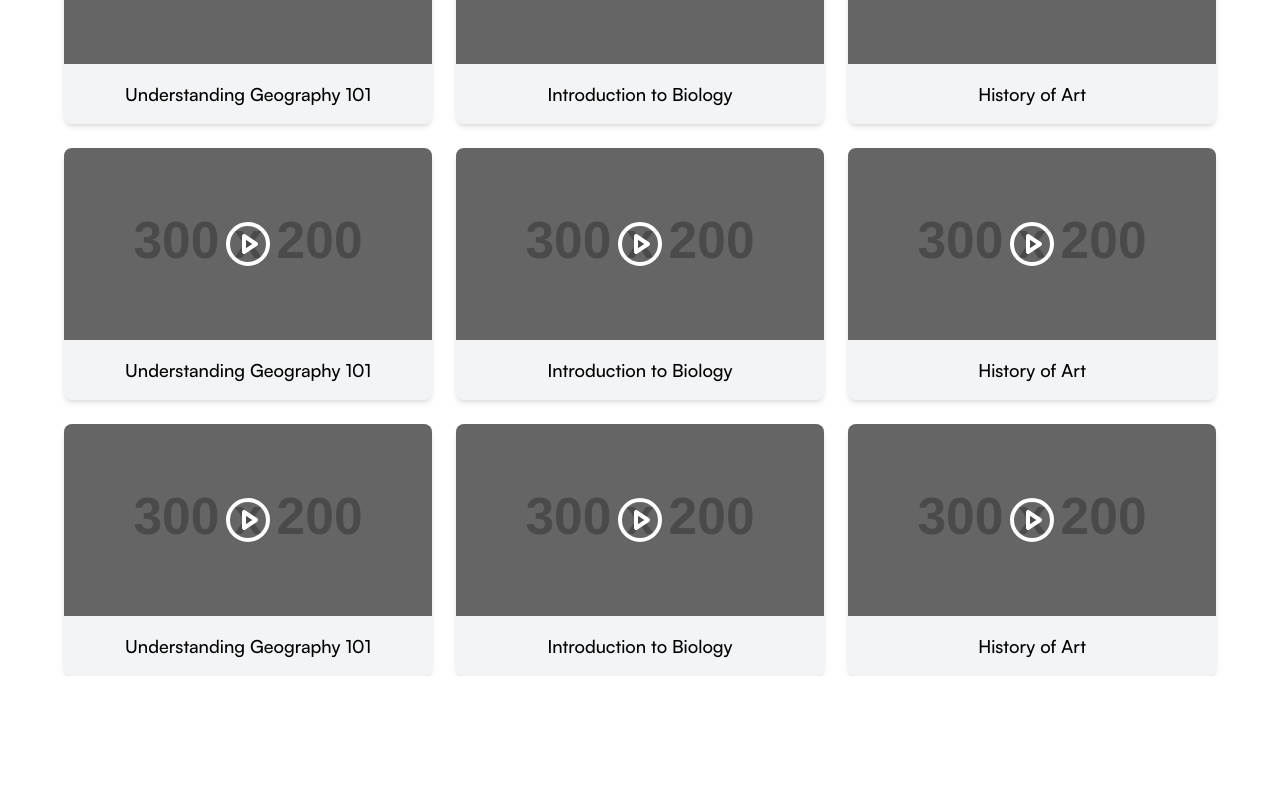
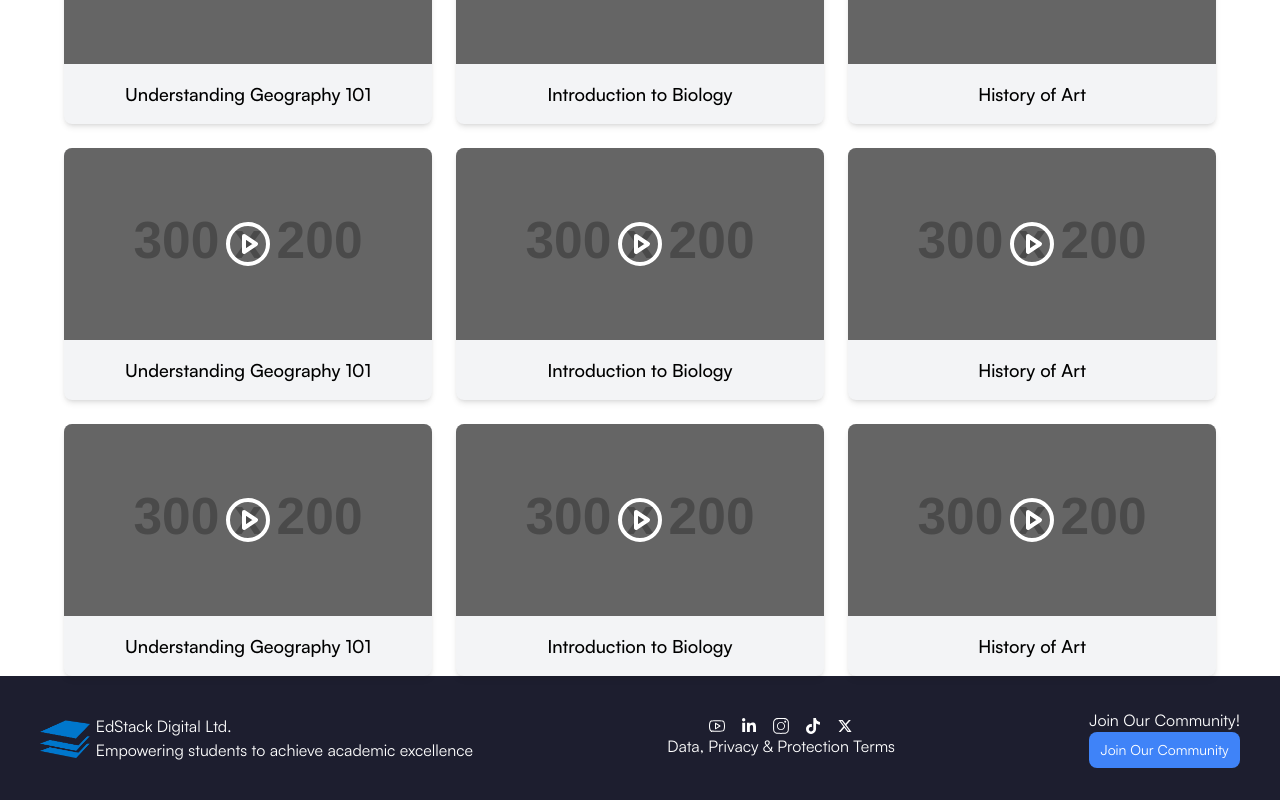
Before and after one commit to Edstack-Digital/edstack-mvp-one, a React (Vite) app: page / in a window 1280 px wide. Shown: the part 654-1454 px from the top of the page. Before the commit the page ends 1330 px from the top, so only its background shows below. Built offline with nearby package versions, Linux system fonts and the light colour scheme.

Commit message:
homepage

```diff
--- a/src/components/common/Lower.jsx
+++ b/src/components/common/Lower.jsx
@@ -1,9 +1,39 @@
-
+import { SlSocialInstagram, SlSocialYoutube } from "react-icons/sl";
+import { FaLinkedinIn } from "react-icons/fa";
+import { SiTiktok } from "react-icons/si";
+import { RiTwitterXFill } from "react-icons/ri";
 
 function Lower() {
   return (
-    <div>Lower</div>
-  )
+    <footer className="flex items-center justify-between bg-[#1D1E2F] px-10 py-8 font-[Satoshi] text-white">
+      <div className="flex items-center">
+        <img src="/ed.png" alt="edstack logo" className="h-10 sm:h-10" />
+        <div className="flex-col">
+          <div>EdStack Digital Ltd.</div>
+          <div>Empowering students to achieve academic excellence</div>
+        </div>
+      </div>
+
+      <div className="flex-col">
+        <div className="flex justify-center space-x-4">
+          <SlSocialYoutube />
+          <FaLinkedinIn />
+          <SlSocialInstagram />
+          <SiTiktok />
+          <RiTwitterXFill />
+        </div>
+
+
+        <div className="text-center">Data, Privacy & Protection Terms</div>
+      </div>
+
+
+      <div className="flex-col">
+        <div className="justify-center flex text-center">Join Our Community!</div>
+        <div className="bg-blue-500 rounded-lg p-2 text-sm text-center ">Join Our Community</div>
+      </div>
+    </footer>
+  );
 }
 
-export default Lower
+export default Lower;
--- a/src/pages/Home.jsx
+++ b/src/pages/Home.jsx
@@ -1,5 +1,6 @@
 import Header from "../components/common/Header";
 import { FiPlayCircle } from "react-icons/fi";
+import Lower from "../components/common/Lower";
 
 function Home() {
   const courses = [
@@ -112,6 +113,7 @@ function Home() {
           </div>
         </div>
       </div>
+      <Lower />
     </>
   );
 }
```
Also changed, not shown: public/ed.png (added).
